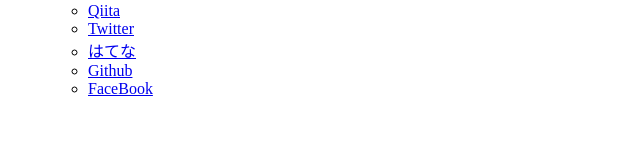
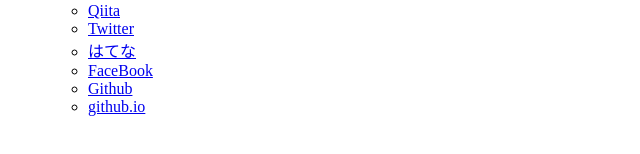
Before and after one commit to techmilestonejp/mysite, a plain HTML site: page index.html in a window 1280 px wide. Shown: the part 216-370 px from the top of the page, without its empty margins (0-640 px from the left). Drawn offline with Linux system fonts and the light colour scheme.

Commit message:
20240926_01コミット

```diff
--- a/index.html
+++ b/index.html
@@ -17,8 +17,9 @@
   <li><a href="https://qiita.com/techmilestone">Qiita</a>
   <li><a href="https://x.com/techmilestone">Twitter</a>
   <li><a href="https://techmilestone.hatenablog.com/">はてな</a>
+  <li><a href="https://www.facebook.com/techmile.stone/">FaceBook</a>
   <li><a href="https://github.com/techmilestonejp">Github</a>
-  <li><a href="https://www.facebook.com/techmile.stone/">FaceBook</a>
+  <li><a href="https://techmilestonejp.github.io/mysite">github.io</a>
  </ul>
 </ul>
 
```
